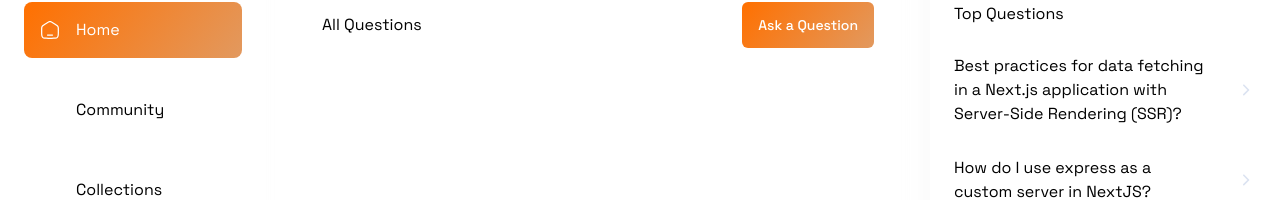
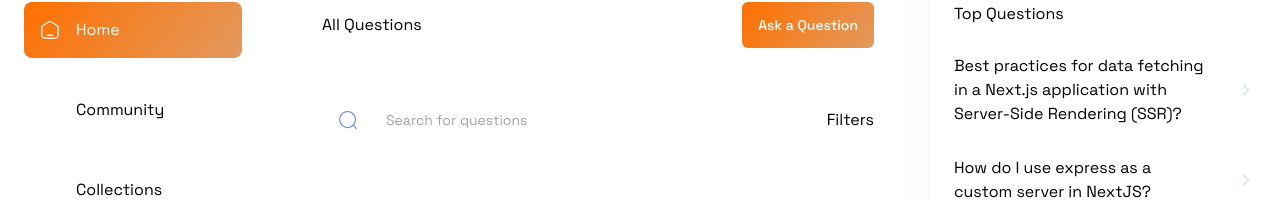
Before and after one commit to anderson-0/devflow, a Next.js app: page / in a window 1280 px wide. Shown: the part 142-342 px from the top of the page. Built offline with nearby package versions, Linux system fonts and the light colour scheme; no server answers.

Commit message:
feat: localsearchbar UI

```diff
--- a/app/(root)/(home)/page.tsx
+++ b/app/(root)/(home)/page.tsx
@@ -1,3 +1,4 @@
+import LocalSearchBar from "@/components/shared/search/LocalSearchBar";
 import { Button } from "@/components/ui/button";
 import { UserButton } from "@clerk/nextjs";
 import Link from "next/link";
@@ -13,6 +14,16 @@
           </Button>
         </Link>
       </div>
+      <div className="mt-11 flex justify-between gap-5 max-sm:flex-col sm:items-center">
+        <LocalSearchBar
+          route="/"
+          iconPosition="left"
+          imgSrc="/assets/icons/search.svg"
+          otherClasses="flex-1"
+          placeholder="Search for questions"
+        />
+        Filters
+      </div>
     </>
   );
 }
--- /dev/null
+++ b/components/shared/search/LocalSearchBar.tsx
@@ -0,0 +1,55 @@
+"use client";
+import { Input } from "@/components/ui/input";
+import Image from "next/image";
+import React from "react";
+
+interface LocalSearchBarProps {
+  route: string;
+  iconPosition: "left" | "right";
+  imgSrc: string;
+  placeholder?: string;
+  otherClasses?: string;
+}
+
+const LocalSearchBar = ({
+  route,
+  iconPosition,
+  imgSrc,
+  placeholder,
+  otherClasses = "",
+}: LocalSearchBarProps) => {
+  return (
+    <div
+      className={`background-light800_darkgradient flex min-h-[56px]
+      grow items-center gap-4 rounded-[10px] px-4 ${otherClasses}`}
+    >
+      {iconPosition === "left" && (
+        <Image
+          src={imgSrc}
+          alt="search"
+          width={20}
+          height={20}
+          className="cursor-pointer"
+        />
+      )}
+      <Input
+        type="text"
+        placeholder={placeholder}
+        value=""
+        onChange={() => {}}
+        className="paragraph-regular no-focus placeholder background-light800_darkgradient border-none shadow-none outline-none"
+      />
+      {iconPosition === "right" && (
+        <Image
+          src={imgSrc}
+          alt="search"
+          width={20}
+          height={20}
+          className="cursor-pointer"
+        />
+      )}
+    </div>
+  );
+};
+
+export default LocalSearchBar;
```
